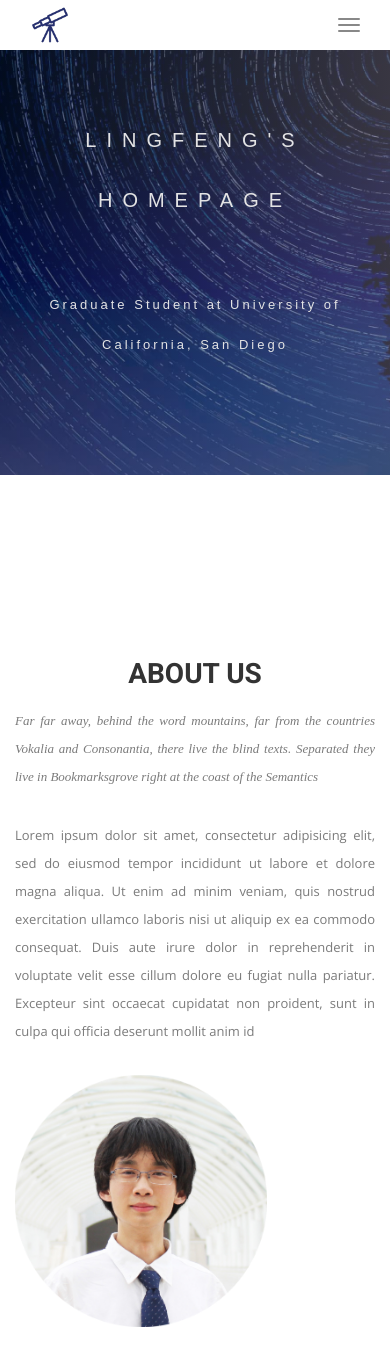
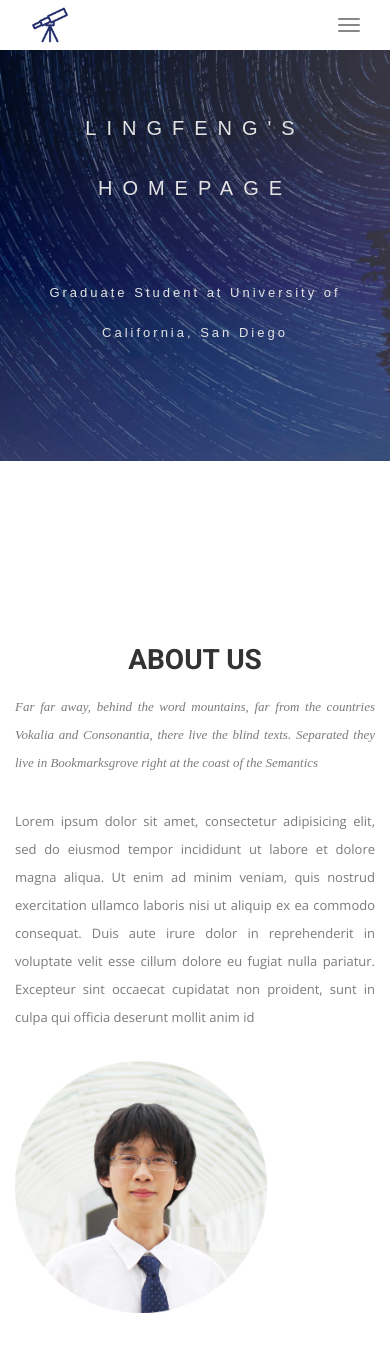
Before and after one commit to wei-lingfeng/lingfeng-wei.github.io, a Jekyll site: the page built from index.html, in a window 390 px wide and 1400 px high. Shown: the top 1366 px of the window. Built offline with Jekyll 4.4.1, drawn with Linux system fonts in a browser that asks for light colours; nearby versions of some CDN libraries; some web fonts are replaced.

Commit message:
Update responsive.css

```diff
--- a/css/responsive.css
+++ b/css/responsive.css
@@ -176,8 +176,8 @@ px      68    160    252    */
     margin-bottom: 0px;
   }
   #slider {
-    padding-top: 90px;
-    padding-bottom: 100px;
+    padding-top: 20%;
+    padding-bottom: 25%;
   }
   #slider .block {
     padding-left: 0px;
```
